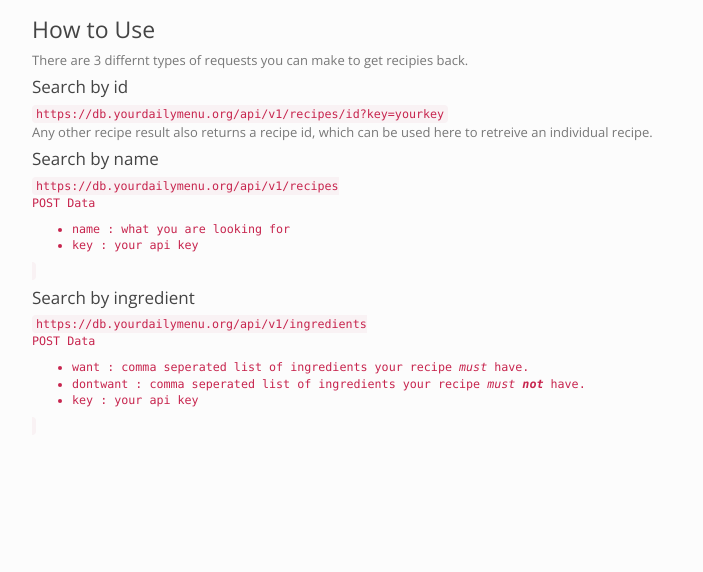
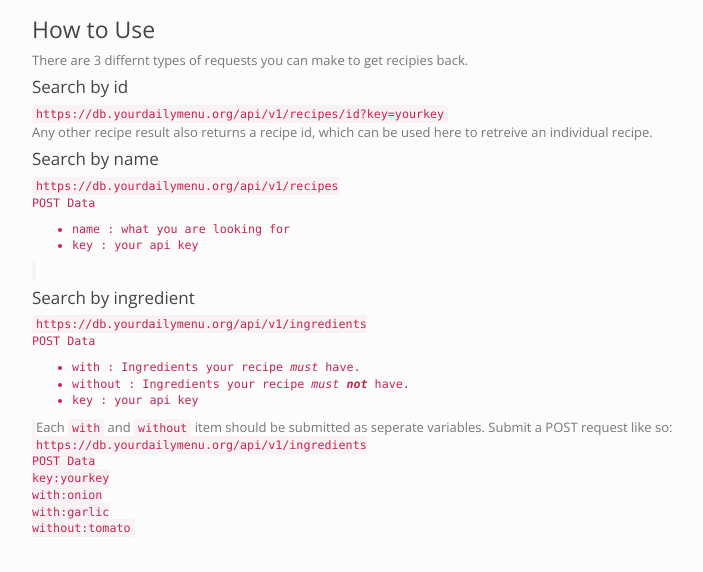
Before and after one commit to worldsproject/recipe_database, a Flask app: page /howto in a window 1280 px wide. Shown: the part 80-652 px from the top of the page, without its empty margins (38-741 px from the left). Run offline with Flask 2, Linux system fonts and the light colour scheme; the visitor is signed in with stand-in values (Sample User, id 1); data comes from the database, SQL or seed files in the repository.

Commit message:
Improved howto regarding ingredient based search.

```diff
--- a/app/templates/howto.html
+++ b/app/templates/howto.html
@@ -29,9 +29,19 @@ There are 3 differnt types of requests you can make to get recipies back.
 	<br>
 	<p>POST Data</p>
 	<ul>
-		<li>want : comma seperated list of ingredients your recipe <em>must</em> have.</li>
-		<li>dontwant : comma seperated list of ingredients your recipe <em>must <strong>not</strong></em> have.</li>
+		<li>with : Ingredients your recipe <em>must</em> have.</li>
+		<li>without : Ingredients your recipe <em>must <strong>not</strong></em> have.</li>
 		<li>key : your api key</li>
 	</ul>
 </code>
+Each <code>with</code> and <code>without</code> item should be submitted as seperate variables.
+Submit a POST request like so:<br>
+<code>
+https://db.yourdailymenu.org/api/v1/ingredients<br>
+POST Data<br>
+key:yourkey<br>
+with:onion<br>
+with:garlic<br>
+without:tomato<br>
+</code>
 {% endblock body %}
```
